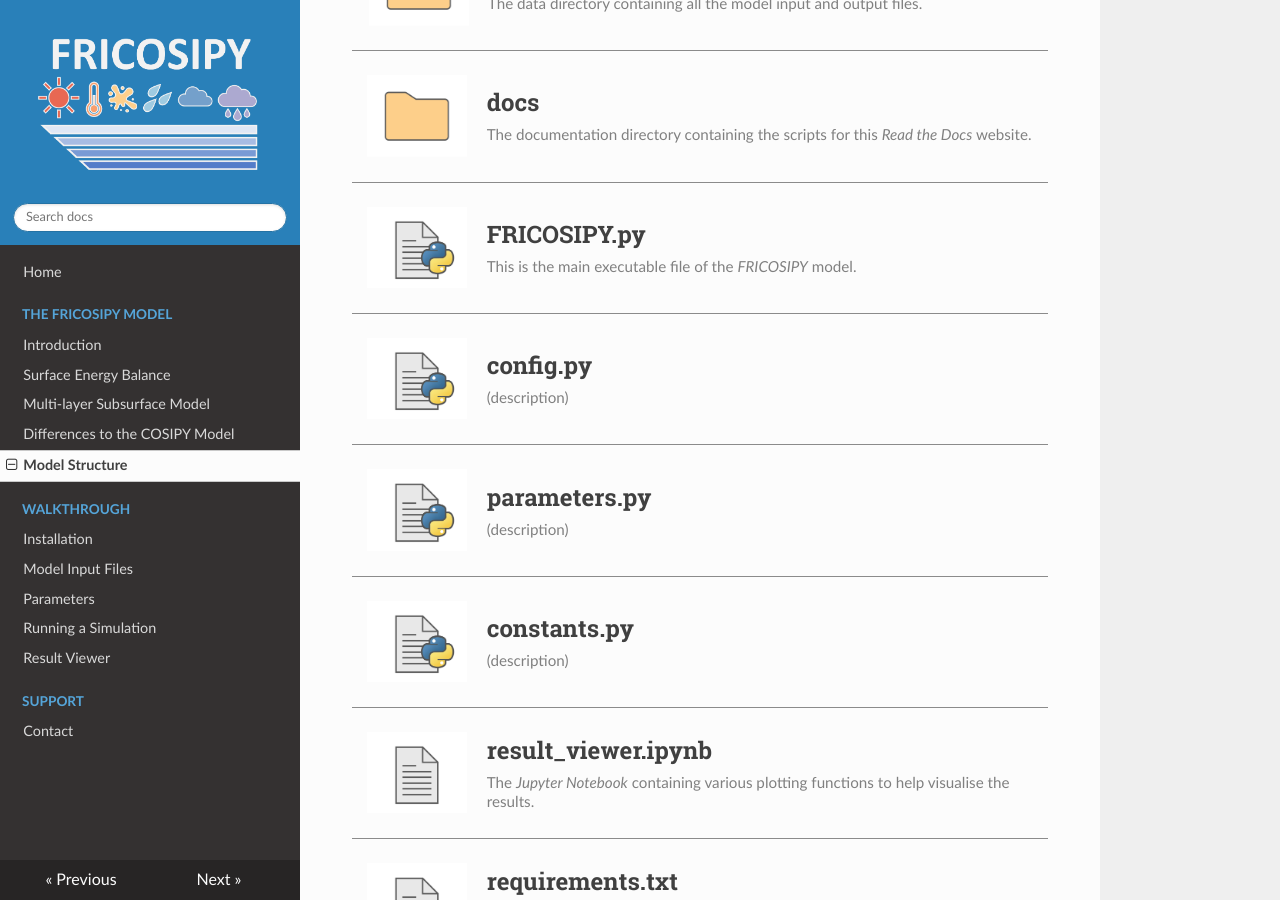
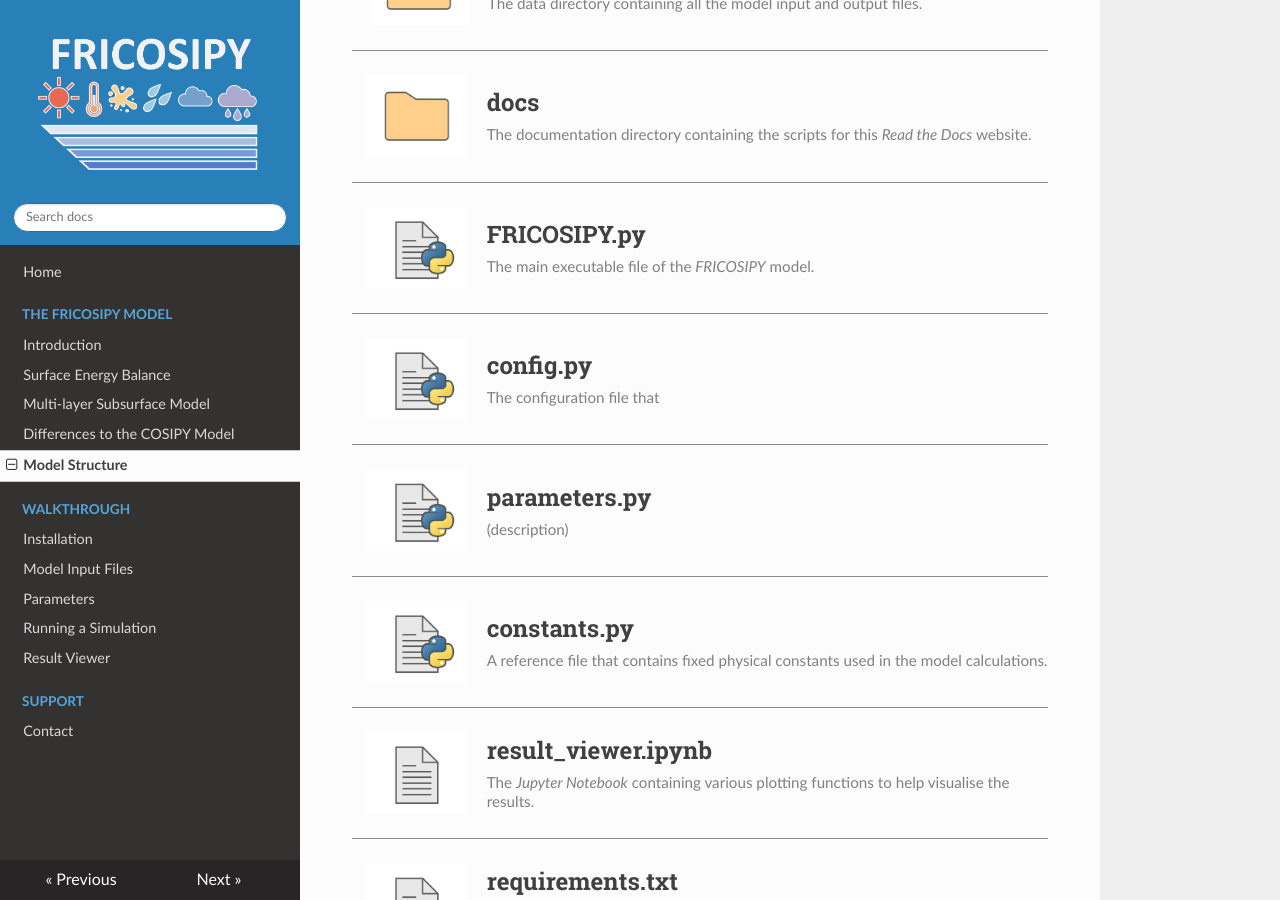
Before and after one commit to MarcusGastaldello/FRICOSIPY, an MkDocs documentation site: the page built from docs/model_structure.md, in a window 1280 px wide and 900 px high, scrolled down 420 px. Built offline with MkDocs 1.6.1, drawn with Linux system fonts in a browser that asks for light colours.

Commit message:
Update model_structure.md

```diff
--- a/docs/model_structure.md
+++ b/docs/model_structure.md
@@ -71,11 +71,11 @@
 
 <hr style="height:1px; background-color:#8b8b8b; border:none;" />
 
-<div style="display: table; width: 100%; margin-bottom: 25px; padding-left: 15px;"><div style="display: table-cell; vertical-align: middle; width: 115px;"><img src="https://github.com/MarcusGastaldello/FRICOSIPY/raw/main/docs/icons/Python.png" width="100" style="display: block;"></div><div style="display: table-cell; vertical-align: middle; padding-left: 5px;"><h2 style="margin: 0; padding: 0;">FRICOSIPY.py</h2><div style="margin-top: 8px;"><span style="color: gray; font-size: 0.95em;">This is the main executable file of the <i>FRICOSIPY</i> model.</span></div></div></div>
+<div style="display: table; width: 100%; margin-bottom: 25px; padding-left: 15px;"><div style="display: table-cell; vertical-align: middle; width: 115px;"><img src="https://github.com/MarcusGastaldello/FRICOSIPY/raw/main/docs/icons/Python.png" width="100" style="display: block;"></div><div style="display: table-cell; vertical-align: middle; padding-left: 5px;"><h2 style="margin: 0; padding: 0;">FRICOSIPY.py</h2><div style="margin-top: 8px;"><span style="color: gray; font-size: 0.95em;">The main executable file of the <i>FRICOSIPY</i> model.</span></div></div></div>
 
 <hr style="height:1px; background-color:#8b8b8b; border:none;" />
 
-<div style="display: table; width: 100%; margin-bottom: 25px; padding-left: 15px;"><div style="display: table-cell; vertical-align: middle; width: 115px;"><img src="https://github.com/MarcusGastaldello/FRICOSIPY/raw/main/docs/icons/Python.png" width="100" style="display: block;"></div><div style="display: table-cell; vertical-align: middle; padding-left: 5px;"><h2 style="margin: 0; padding: 0;">config.py</h2><div style="margin-top: 8px;"><span style="color: gray; font-size: 0.95em;">(description)</span></div></div></div>
+<div style="display: table; width: 100%; margin-bottom: 25px; padding-left: 15px;"><div style="display: table-cell; vertical-align: middle; width: 115px;"><img src="https://github.com/MarcusGastaldello/FRICOSIPY/raw/main/docs/icons/Python.png" width="100" style="display: block;"></div><div style="display: table-cell; vertical-align: middle; padding-left: 5px;"><h2 style="margin: 0; padding: 0;">config.py</h2><div style="margin-top: 8px;"><span style="color: gray; font-size: 0.95em;">The configuration file that </span></div></div></div>
 
 <hr style="height:1px; background-color:#8b8b8b; border:none;" />
 
@@ -83,7 +83,7 @@
 
 <hr style="height:1px; background-color:#8b8b8b; border:none;" />
 
-<div style="display: table; width: 100%; margin-bottom: 25px; padding-left: 15px;"><div style="display: table-cell; vertical-align: middle; width: 115px;"><img src="https://github.com/MarcusGastaldello/FRICOSIPY/raw/main/docs/icons/Python.png" width="100" style="display: block;"></div><div style="display: table-cell; vertical-align: middle; padding-left: 5px;"><h2 style="margin: 0; padding: 0;">constants.py</h2><div style="margin-top: 8px;"><span style="color: gray; font-size: 0.95em;">(description)</span></div></div></div>
+<div style="display: table; width: 100%; margin-bottom: 25px; padding-left: 15px;"><div style="display: table-cell; vertical-align: middle; width: 115px;"><img src="https://github.com/MarcusGastaldello/FRICOSIPY/raw/main/docs/icons/Python.png" width="100" style="display: block;"></div><div style="display: table-cell; vertical-align: middle; padding-left: 5px;"><h2 style="margin: 0; padding: 0;">constants.py</h2><div style="margin-top: 8px;"><span style="color: gray; font-size: 0.95em;">A reference file that contains fixed physical constants used in the model calculations.</span></div></div></div>
 
 <hr style="height:1px; background-color:#8b8b8b; border:none;" />
 
```
